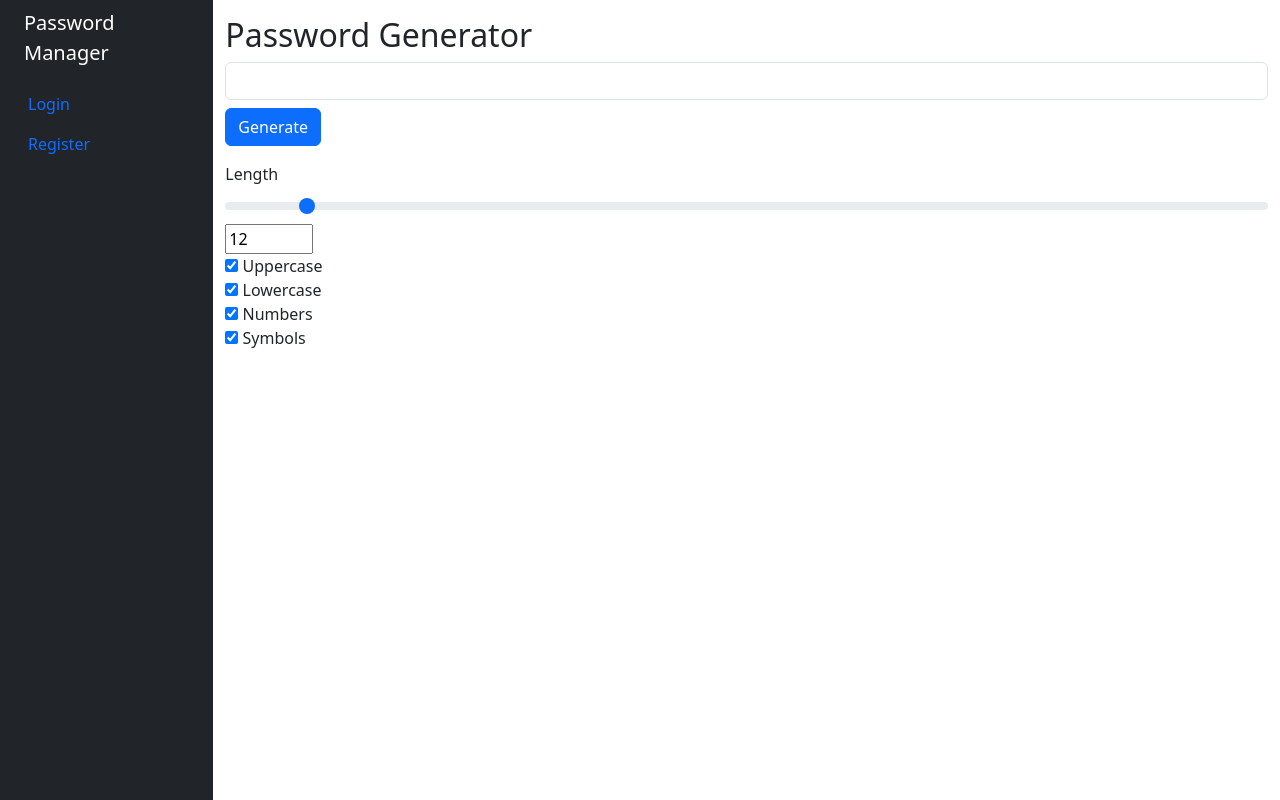
After one commit to nathanpee2006/PassLock, a Django app: page /password-generator in a window 1280 px wide. The commit adds this page. Run offline with Django 5.2, Linux system fonts and the light colour scheme.

Commit message:
Implement password-generator feature

```diff
--- /dev/null
+++ b/project/password_manager/static/password_manager/password-generator.js
@@ -0,0 +1,50 @@
+document.addEventListener('DOMContentLoaded', function() {
+
+    const generatePasswordBtn = document.getElementById('btn-generate-password');
+    generatePasswordBtn.addEventListener('click', () => generatePassword());
+
+    const slider = document.getElementById('length');
+    slider.addEventListener('input', generatePassword);
+
+    const numberIndicator = document.getElementById('number');
+    numberIndicator.addEventListener('input', generatePassword);
+
+    document.querySelectorAll('input[type=checkbox]').forEach((checkbox) => {
+        checkbox.checked = true;
+        checkbox.addEventListener('click', generatePassword);
+    })
+    // How to prevent all checkboxes from being unchecked
+})
+
+function generatePassword() {
+    const char_upper = 'ABCDEFGHIJKLMNOPQRSTUVWXYZ';
+    const char_lower = 'abcdefghijklmnopqrstuvwxyz';
+    const numbers = '0123456789';
+    const char_symbol = '!@#$%^&*()-_=+[]{}|;:,.<>?';
+
+    const hasUpper = document.getElementById('uppercase').checked;
+    const hasLower = document.getElementById('lowercase').checked;
+    const hasNumbers = document.getElementById('numbers').checked;
+    const hasSymbols = document.getElementById('symbols').checked;
+    let selectedChars = '';
+    if (hasUpper) {
+        selectedChars += char_upper;
+    }
+    if (hasLower) {
+        selectedChars += char_lower;
+    }
+    if (hasNumbers) {
+        selectedChars += numbers;
+    }
+    if (hasSymbols) {
+        selectedChars += char_symbol;
+    }
+
+    let length = document.getElementById('length').value;
+    let result = '';
+    for (let i = 0; i < length; i++) {
+        result += selectedChars.charAt(Math.floor(Math.random() * selectedChars.length))
+    }
+
+    document.getElementById('generated-password').value = result;
+}
--- a/project/password_manager/templates/password_manager/layout.html
+++ b/project/password_manager/templates/password_manager/layout.html
@@ -67,15 +67,15 @@
                         <li>
                             <a href="#submenu2" data-bs-toggle="collapse" class="nav-link px-0 align-middle ">
                                 <i class="fs-4 bi-bootstrap"></i> <span
-                                    class="ms-1 d-none d-sm-inline">Bootstrap</span></a>
+                                    class="ms-1 d-none d-sm-inline">Tools</span></a>
                             <ul class="collapse nav flex-column ms-1" id="submenu2" data-bs-parent="#menu">
                                 <li class="w-100">
-                                    <a href="#" class="nav-link px-0"> <span class="d-none d-sm-inline">Item</span>
-                                        1</a>
+                                    <a href="{% url 'password-generator' %}" class="nav-link px-0"> <span class="d-none d-sm-inline">Password Generator</span>
+                                        </a>
                                 </li>
                                 <li>
                                     <a href="#" class="nav-link px-0"> <span class="d-none d-sm-inline">Item</span>
-                                        2</a>
+                                        </a>
                                 </li>
                             </ul>
                         </li>
--- /dev/null
+++ b/project/password_manager/templates/password_manager/password-generator.html
@@ -0,0 +1,39 @@
+{% extends "password_manager/layout.html" %}
+{% load static %}
+
+{% block body %}
+
+    <h2>Password Generator</h2>
+
+    <div class="mb-2">
+        <input class="form-control" type="text" name="generated-password" id="generated-password">
+    </div>
+    <div class="mb-3">
+        <button class="btn btn-primary" type="button" id="btn-generate-password">Generate</button>
+    </div>
+
+    <div>
+        <label for="length" class="form-label">Length</label>
+        <input type="range" class="form-range" min="8" max="64" value="12" step="1" id="length" oninput="this.nextElementSibling.value=this.value">
+        <input type="number" min="8" max="64" value=12 id="number" oninput="this.previousElementSibling.value=this.value">
+    </div>
+
+    <div>
+        <input type="checkbox" id="uppercase" name="uppercase" value="uppercase">
+        <label for="uppercase">Uppercase</label><br>
+
+        <input type="checkbox" id="lowercase" name="lowercase" value="lowercase">
+        <label for="lowercase">Lowercase</label><br>
+
+        <input type="checkbox" id="numbers" name="numbers" value="numbers">
+        <label for="numbers">Numbers</label><br>
+
+        <input type="checkbox" id="symbols" name="symbols" value="symbols">
+        <label for="symbols">Symbols</label><br>
+    </div>
+
+{% endblock %}
+
+{% block script %}
+    <script src="{% static 'password_manager/password-generator.js' %}"></script>
+{% endblock %}
--- a/project/password_manager/urls.py
+++ b/project/password_manager/urls.py
@@ -15,5 +15,6 @@ urlpatterns = [
     path("favorites", views.favorites, name="favorites"),
     path("favorite", views.favorite, name="favorite"),
     path("unfavorite", views.unfavorite, name="unfavorite"),
-    path("type/<str:type>", views.type, name="type")
+    path("type/<str:type>", views.type, name="type"),
+    path("password-generator", views.password_generator, name="password-generator")
 ]
--- a/project/password_manager/views.py
+++ b/project/password_manager/views.py
@@ -595,3 +595,9 @@ def type(request, type):
         })
     else:
         raise Http404("Credential type does not exist.")
+
+
+def password_generator(request):
+
+    # GET
+    return render(request, "password_manager/password-generator.html")
```
Also changed, not shown: project/db.sqlite3.
